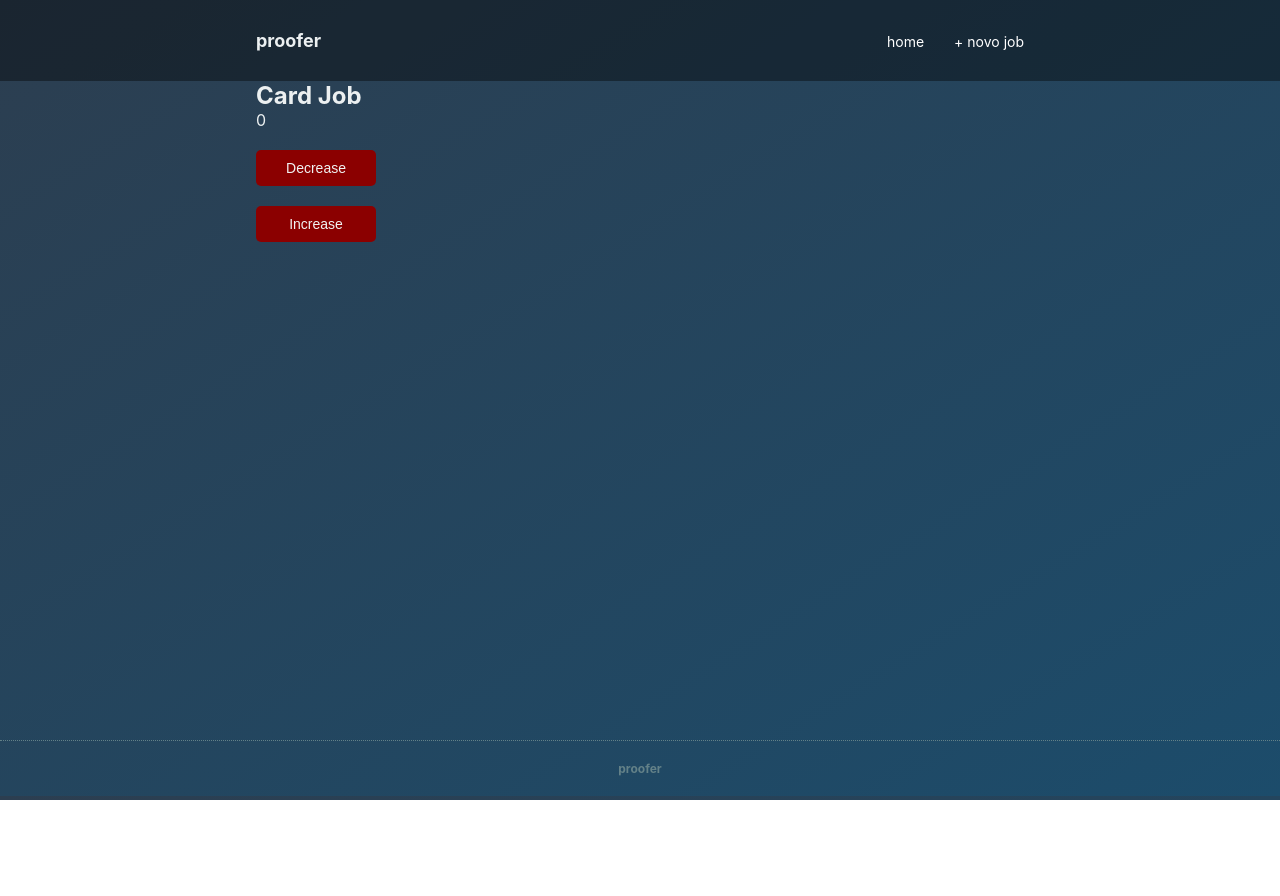
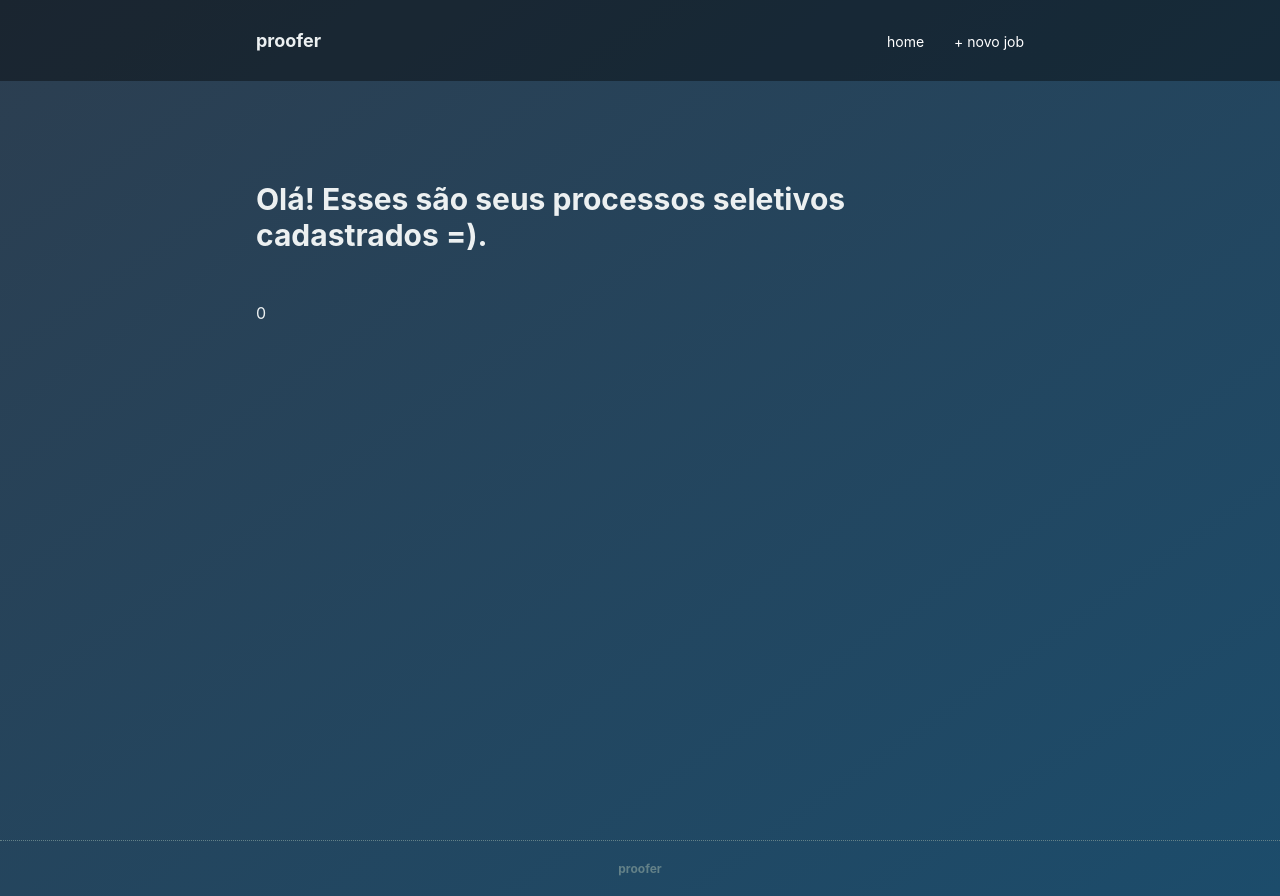
Before and after one commit to lucasoneves/just-jobs, a React (Create React App) app: page / in a window 1280 px wide. Before the commit the page ends 800 px from the top, so only its background shows below. Built offline with nearby package versions, Linux system fonts and the light colour scheme.

Commit message:
Assignment not complete

```diff
--- a/src/components/CardJob/CardJob.js
+++ b/src/components/CardJob/CardJob.js
@@ -27,21 +27,16 @@ const CardJob = (props) => {
 
   return (
     <div>
-      <h2>Card Job</h2>
       { props.ctr }
-      <MainButton onClick={props.decreaseCounter}>
-        Decrease
-      </MainButton>
-      <MainButton onClick={props.incrementCounter}>
-        Increase
-      </MainButton>
+      { props.parag}
     </div>
   )
 }
 
 const mapStateToProps = state => {
   return {
-    ctr: state.counter
+    ctr: state.counter,
+    parag: state.offers
   };
 };
 
--- a/src/index.js
+++ b/src/index.js
@@ -8,6 +8,7 @@ import reportWebVitals from "./reportWebVitals";
 import { Provider } from "react-redux";
 import { createStore, combineReducers } from "redux";
 import counterReducer from "./store/reducers/counter";
+import offersReducer from './store/reducers/offers';
 
 const store = createStore(counterReducer);
 
--- a/src/store/actions.js
+++ b/src/store/actions.js
@@ -1,2 +1,3 @@
 export const INCREMENT = 'INCREMENT';
 export const DECREMENT = 'DECREMENT';
+export const ADD_OFFER = 'ADD_OFFER'
--- /dev/null
+++ b/src/store/reducers/offers.js
@@ -0,0 +1,14 @@
+import * as actionTypes from '../actions';
+
+const initialState = {
+  offers : [{
+    name: 'lucas'
+  }]
+}
+
+const reducer = (state = initialState, action) => {
+
+  return state
+}
+
+export default reducer;
--- a/src/views/JobList.js
+++ b/src/views/JobList.js
@@ -1,15 +1,22 @@
 import React from 'react';
 import Container from '../container/Container';
 import CardJob from '../components/CardJob/CardJob';
+import styled from 'styled-components';
+
+const Greeting = styled.h2`
+  font-size: 30px;
+  margin: 100px 0 50px 0;
+`
 
 const jobsList = () => {
   return (
     <div>
       <Container>
+        <Greeting>Olá! Esses são seus processos seletivos cadastrados =).</Greeting>
         <CardJob></CardJob>
       </Container>
     </div>
   )
-}
+};
 
 export default jobsList;
```
Also changed, not shown: redux-basics.js (deleted, +0 -40 lines).
